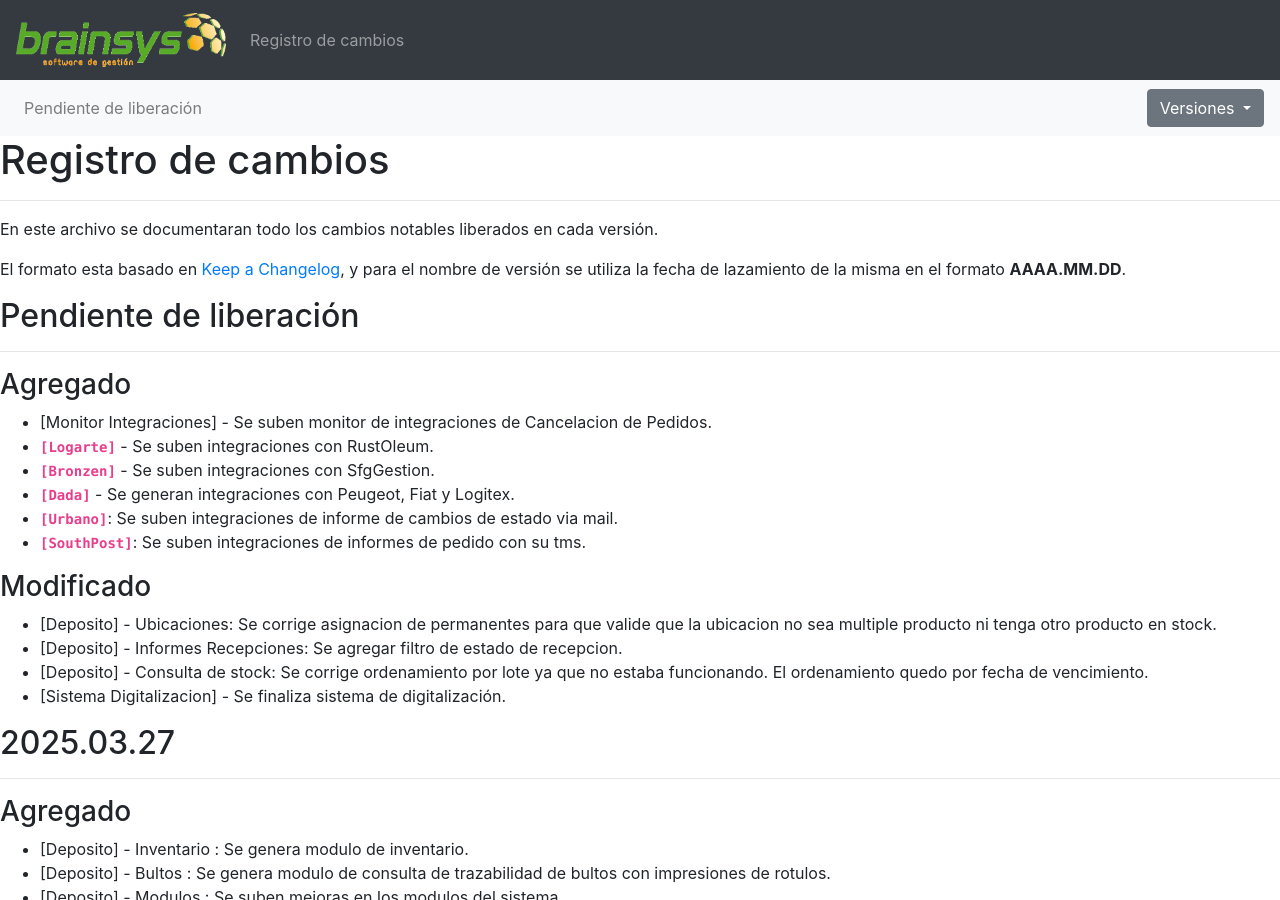
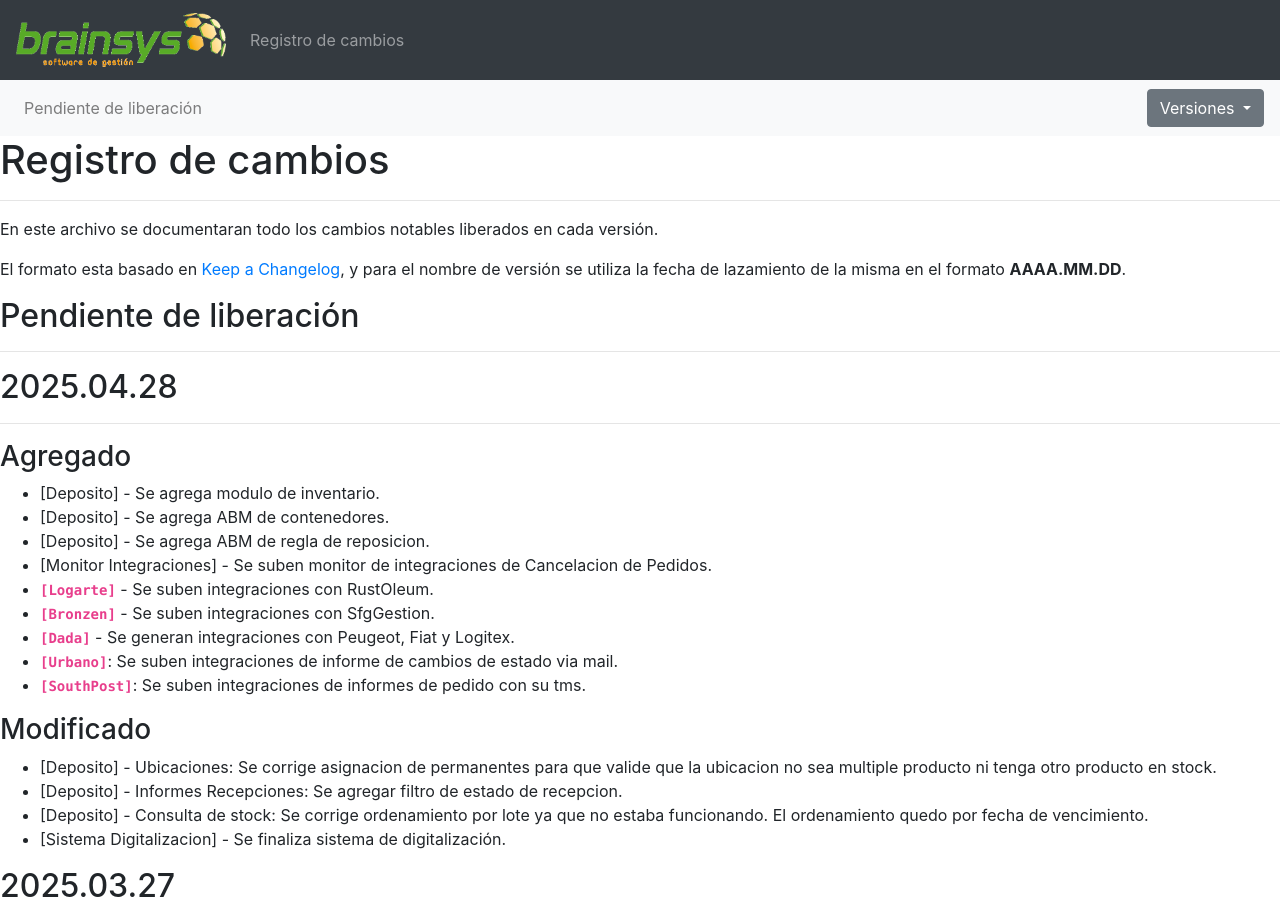
Before and after one commit to brainsys-arsaad/versionado, a Jekyll site: the page built from registro-cambios.markdown, in a window 1280 px wide and 900 px high. Built offline with Jekyll 4.4.1, drawn with Linux system fonts in a browser that asks for light colours.

Commit message:
Update registro-cambios.markdown

```diff
--- a/registro-cambios.markdown
+++ b/registro-cambios.markdown
@@ -6,6 +6,8 @@ navegacion:
     - nombre: "Pendiente de liberación"
       link: "registro-cambios#pendiente-de-liberación"
   versiones:
+    - nombre: "2025.04.28"
+      link: "registro-cambios#20250428"
     - nombre: "2025.03.27"
       link: "registro-cambios#20250327"
     - nombre: "2024.12.13"
@@ -110,7 +112,13 @@ El formato esta basado en [Keep a Changelog](https://keepachangelog.com/es-ES/1.
 ## Pendiente de liberación
 ---
 
+## 2025.04.28
+---
+
 ### Agregado
+- [Deposito] - Se agrega modulo de inventario.
+- [Deposito] - Se agrega ABM de contenedores.
+- [Deposito] - Se agrega ABM de regla de reposicion.
 - [Monitor Integraciones] - Se suben monitor de integraciones de Cancelacion de Pedidos.
 - **`[Logarte]`** - Se suben integraciones con RustOleum.
 - **`[Bronzen]`** - Se suben integraciones con SfgGestion.
```
